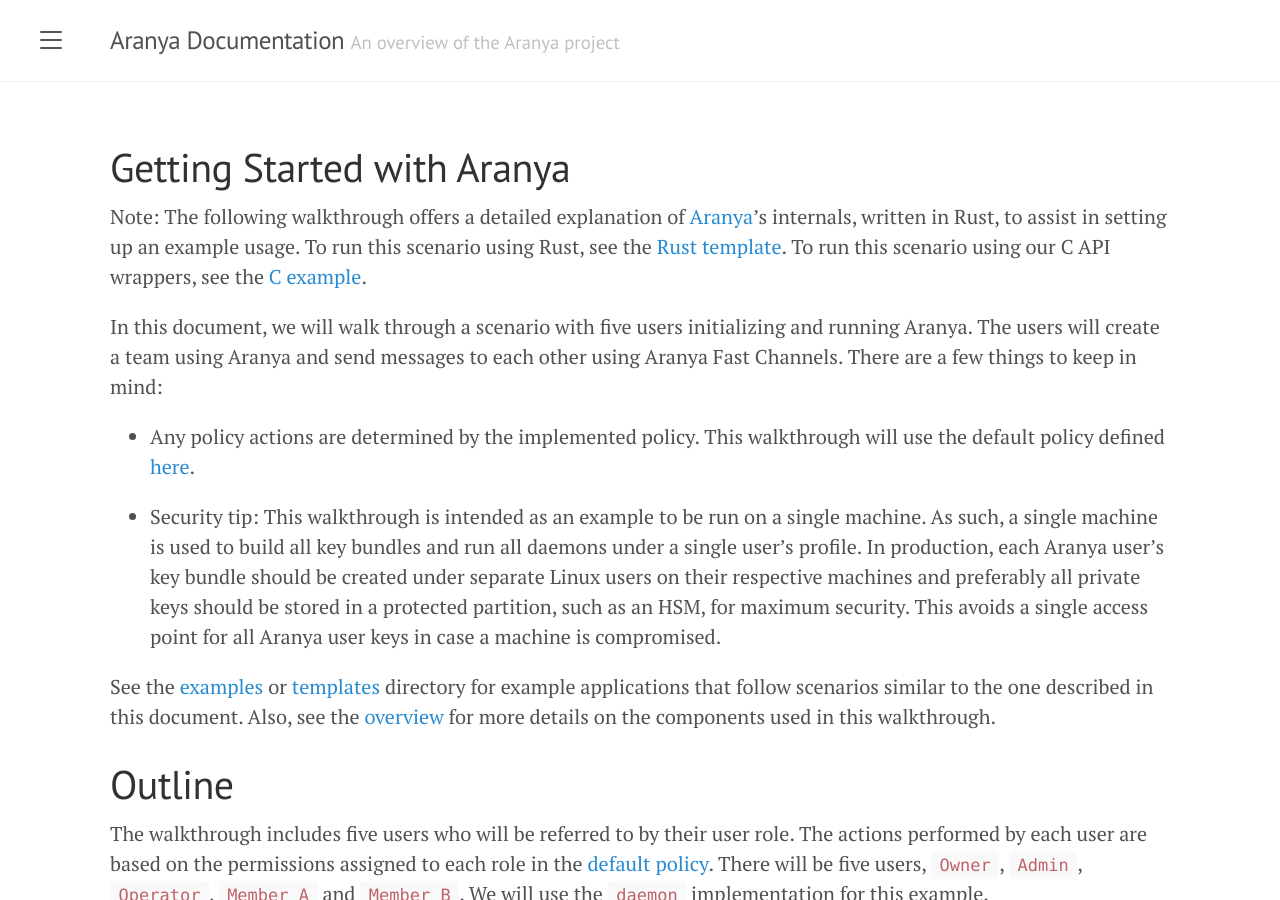
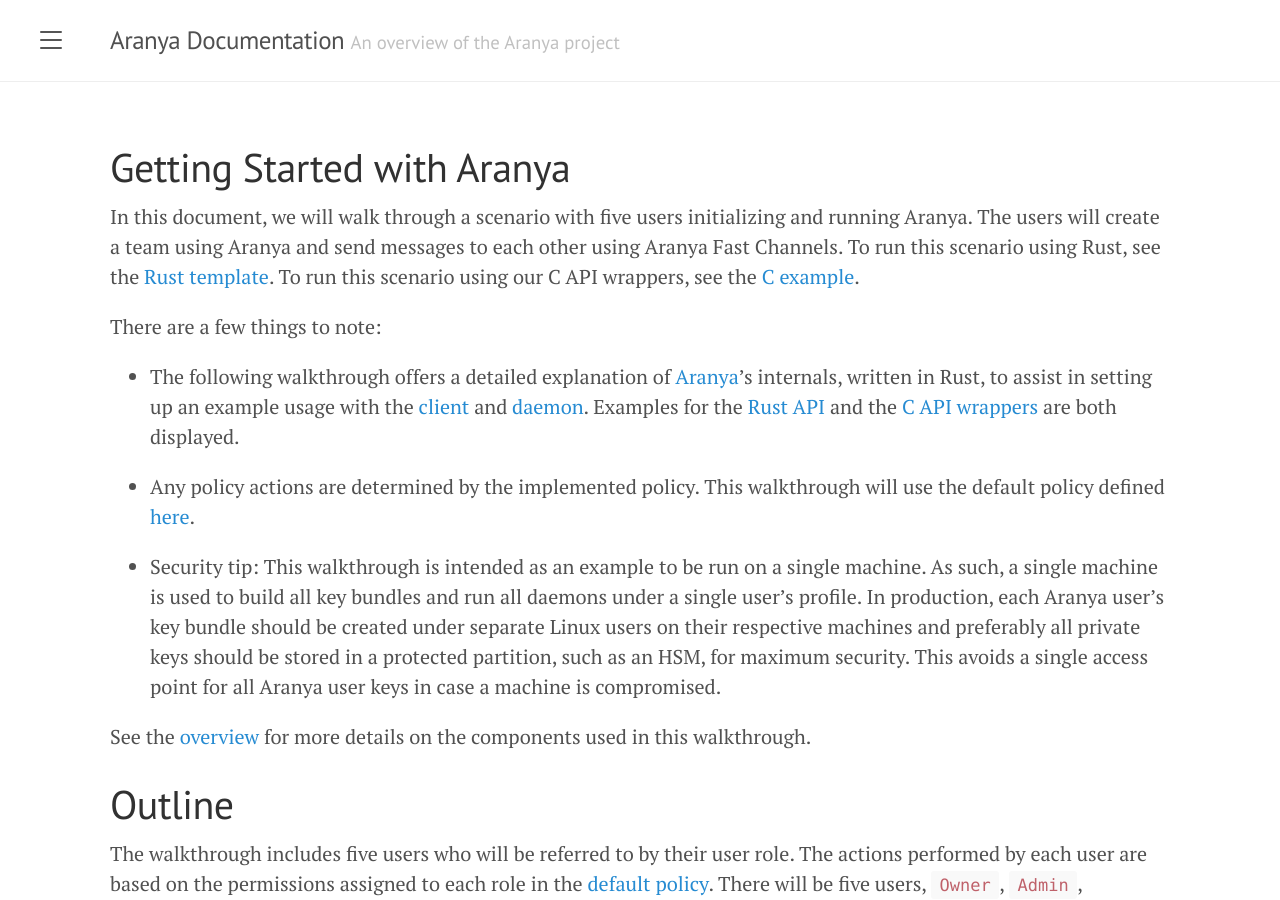
Before and after one commit to aranya-project/aranya-docs, a Jekyll site: the page built from docs/walkthrough.md, in a window 1280 px wide and 900 px high. Built offline with Jekyll 4.4.1, drawn with Linux system fonts in a browser that asks for light colours.

Commit message:
Rearrange notes at top of document
This change rearranges the notes and things to keep in mind to make this
information more concise. It also adds a note that the walkthrough is based
on using both the aranya-daemon and aranya-client crate, with examples using
the Rust API and C API wrappers.

```diff
--- a/docs/walkthrough.md
+++ b/docs/walkthrough.md
@@ -6,11 +6,11 @@
 
 # Getting Started with Aranya
 
-Note: The following walkthrough offers a detailed explanation of [Aranya](https://github.com/aranya-project/aranya/tree/main)'s internals, written in Rust, to assist in setting up an example usage. To run this scenario using Rust, see the [Rust template](https://github.com/aranya-project/aranya/tree/main/templates/aranya-example). To run this scenario using our C API wrappers, see the [C example](https://github.com/aranya-project/aranya/tree/main/examples/c).
+In this document, we will walk through a scenario with five users initializing and running Aranya. The users will create a team using Aranya and send messages to each other using Aranya Fast Channels. To run this scenario using Rust, see the [Rust template](https://github.com/aranya-project/aranya/tree/main/templates/aranya-example). To run this scenario using our C API wrappers, see the [C example](https://github.com/aranya-project/aranya/tree/main/examples/c).
 
-In this document, we will walk through a scenario with five users initializing
-and running Aranya. The users will create a team using Aranya and send messages
-to each other using Aranya Fast Channels. There are a few things to keep in mind:
+There are a few things to note:
+
+- The following walkthrough offers a detailed explanation of [Aranya](https://github.com/aranya-project/aranya/tree/main)'s internals, written in Rust, to assist in setting up an example usage with the [client](https://crates.io/crates/aranya-client) and [daemon](https://crates.io/crates/aranya-daemon). Examples for the [Rust API](https://github.com/aranya-project/aranya/tree/main/crates/aranya-client) and the [C API wrappers](https://github.com/aranya-project/aranya/tree/main/crates/aranya-client-capi) are both displayed.
 
 - Any policy actions are determined by the implemented policy. This walkthrough
   will use the default policy defined [here](https://github.com/aranya-project/aranya/blob/main/crates/aranya-daemon/src/policy.md).
@@ -23,7 +23,7 @@
   protected partition, such as an HSM, for maximum security. This avoids a
   single access point for all Aranya user keys in case a machine is compromised.
 
-See the [examples](https://github.com/aranya-project/aranya/tree/main/examples/) or [templates](https://github.com/aranya-project/aranya/tree/main/templates) directory for example applications that follow scenarios similar to the one described in this document. Also, see the [overview](https://aranya-project.github.io/aranya-docs/overview/) for more details on the components used in this walkthrough.
+See the [overview](https://aranya-project.github.io/aranya-docs/overview/) for more details on the components used in this walkthrough.
 
 # Outline
 
```
